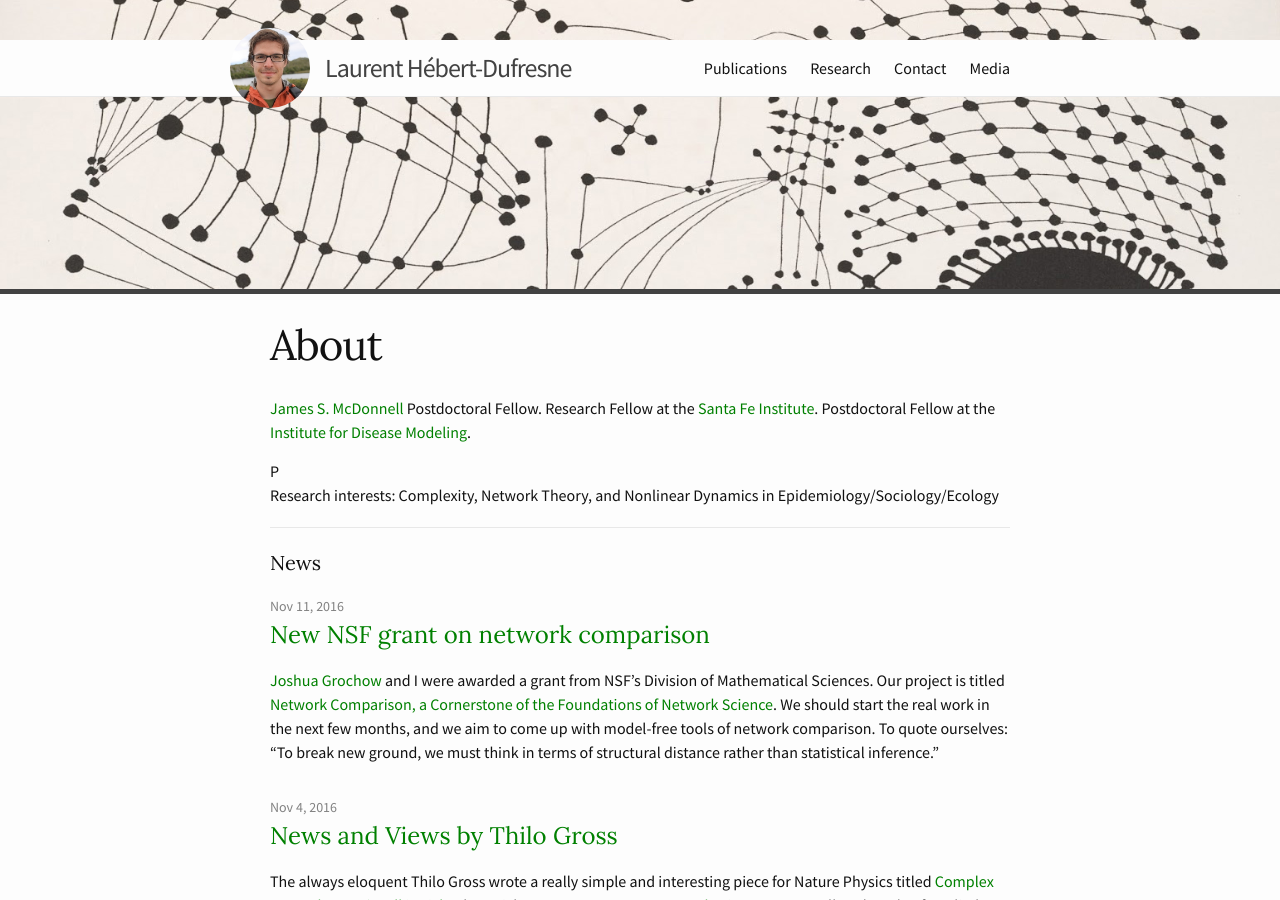
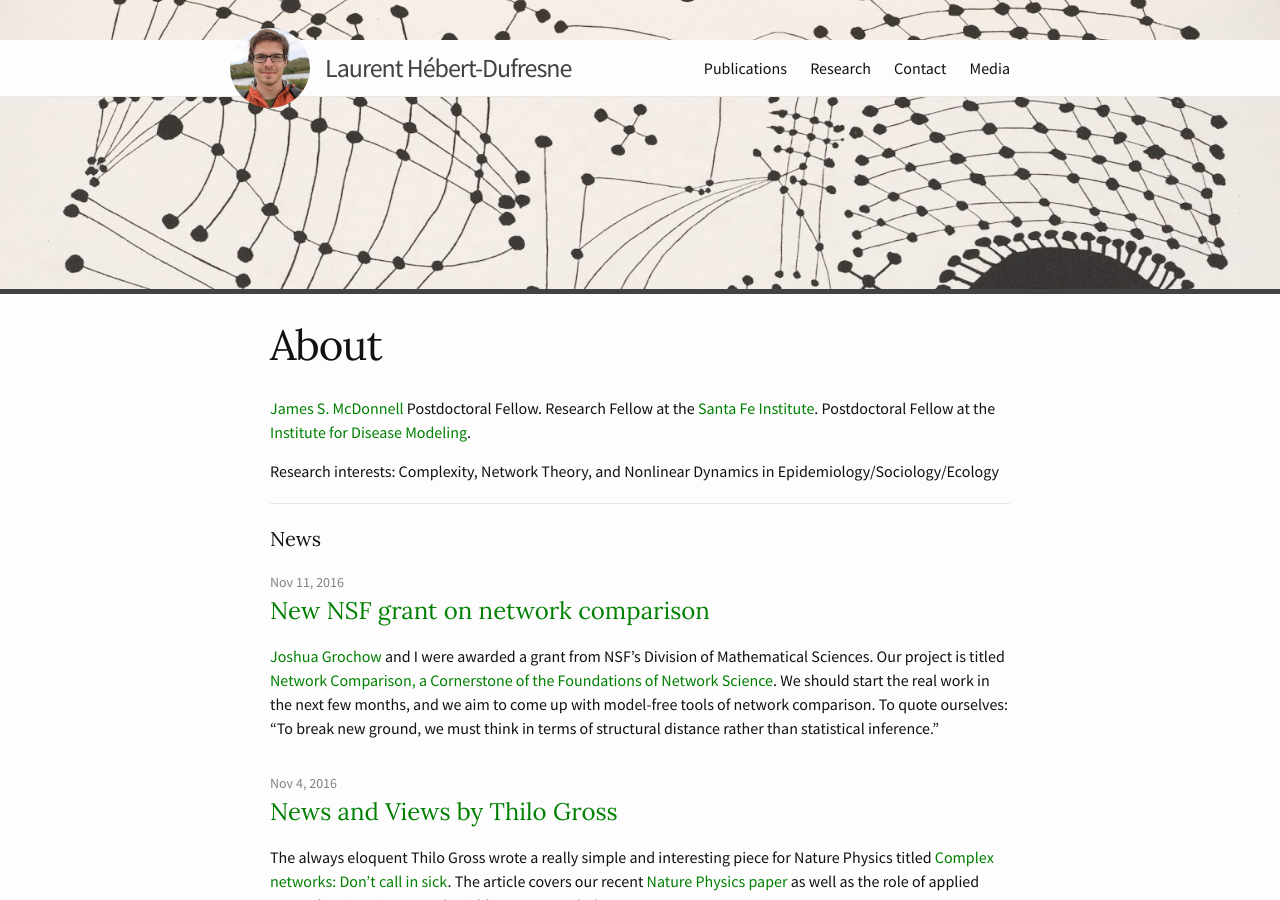
Before and after one commit to laurenthebertdufresne/laurenthebertdufresne.github.io, a Jekyll site: the page built from index.html, in a window 1280 px wide and 900 px high. Built offline with Jekyll 4.4.1, drawn with Linux system fonts in a browser that asks for light colours; the list of posts is cut into pages by our own code.

Commit message:
esti de formatting

```diff
--- a/index.html
+++ b/index.html
@@ -9,7 +9,9 @@ layout: default
     <h1 class="post-title">About</h1>
   </header>
 
-    <p><a href="https://www.jsmf.org/" href="_blank">James S. McDonnell</a> Postdoctoral Fellow. Research Fellow at the <a href="http://www.santafe.edu/" target="_blank">Santa Fe Institute</a>. Postdoctoral Fellow at the <a href="http://idmod.org/" target="_blank">Institute for Disease Modeling</a>.</p> P
+    <p><a href="https://www.jsmf.org/" href="_blank">James S. McDonnell</a> Postdoctoral Fellow.
+    Research Fellow at the <a href="http://www.santafe.edu/" target="_blank">Santa Fe Institute</a>.
+    Postdoctoral Fellow at the <a href="http://idmod.org/" target="_blank">Institute for Disease Modeling</a>.</p>
 
     <p>Research interests: Complexity, Network Theory, and Nonlinear Dynamics in Epidemiology/Sociology/Ecology</p>
 
```
